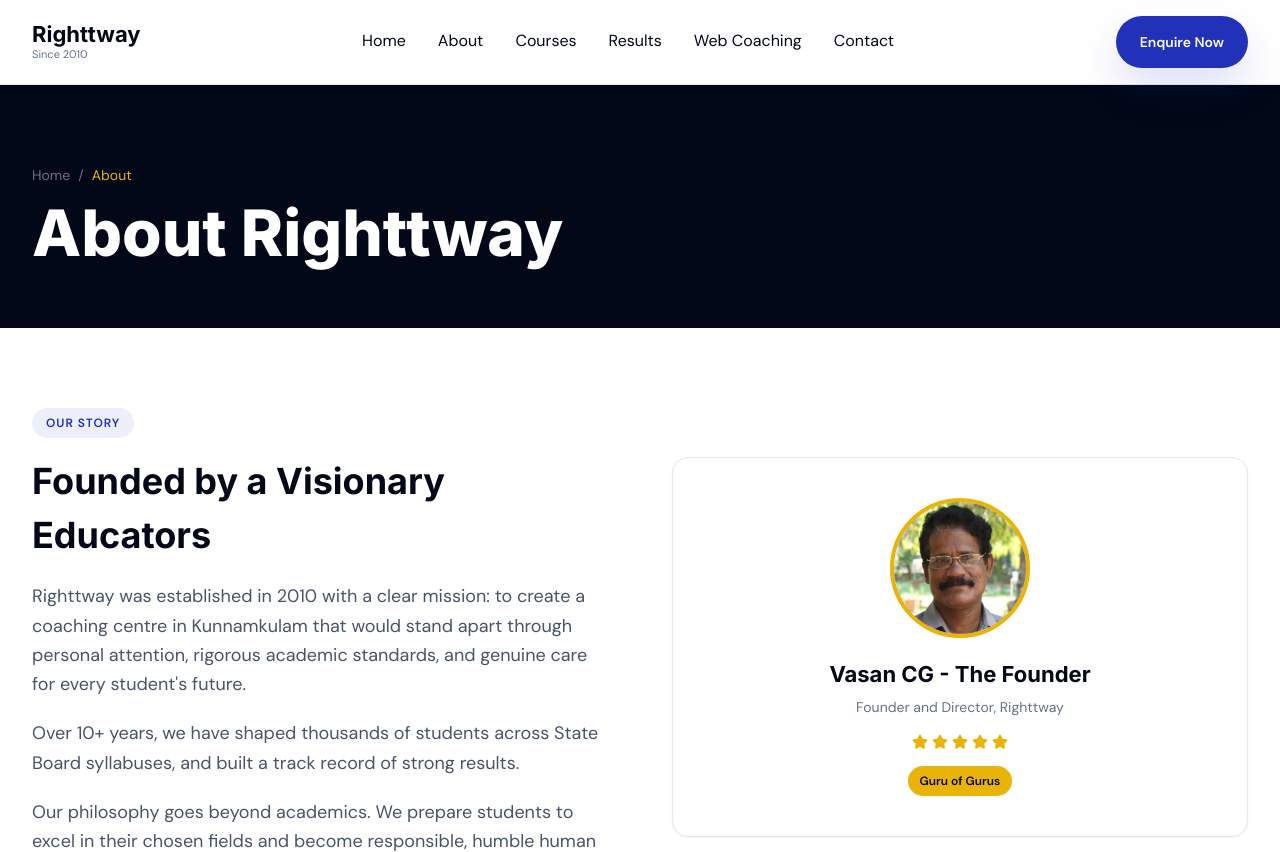
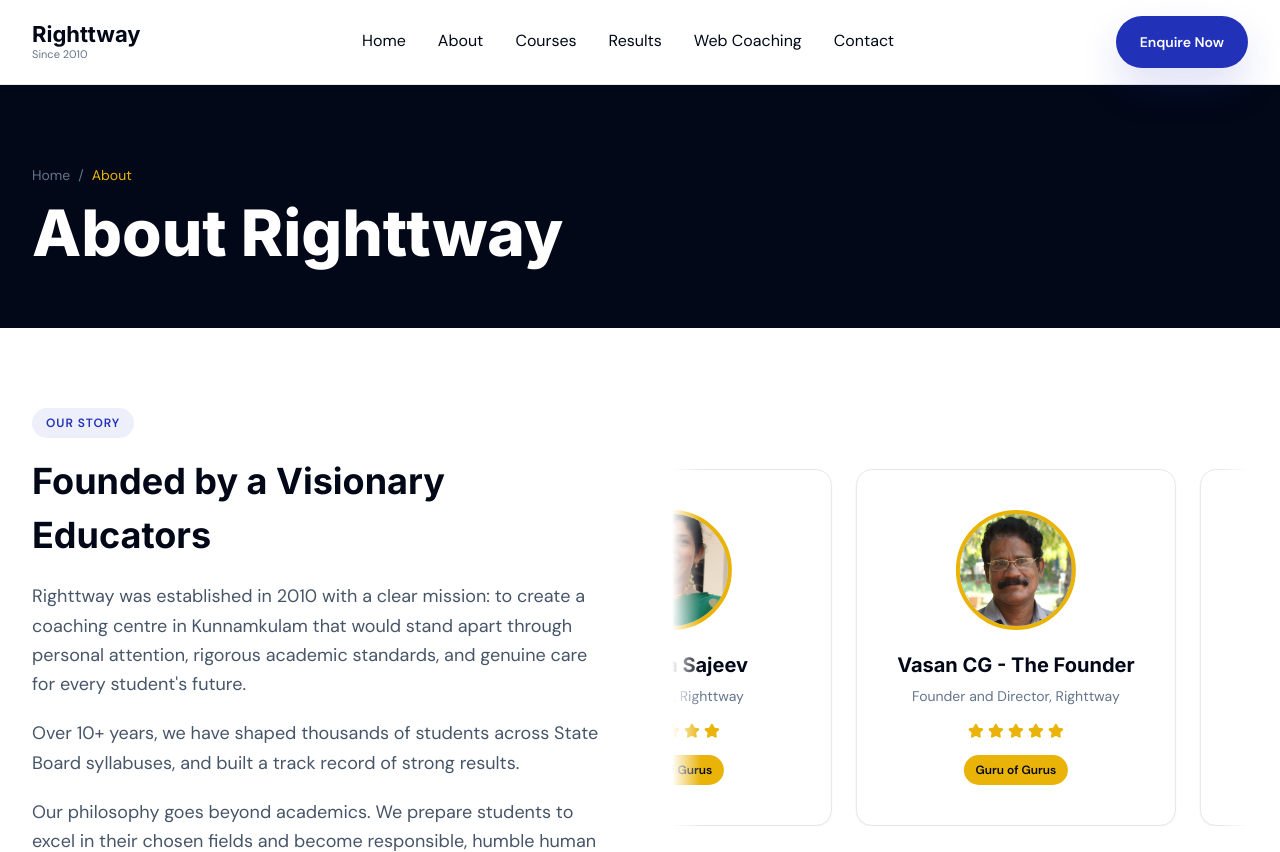
Before and after one commit to recodehive/righttway, a Next.js app: page /about in a window 1280 px wide. Shown: the top 852 px of the page. Built offline with nearby package versions, Linux system fonts and the light colour scheme.

Commit message:
feat: add founders section with profiles to AboutPage

```diff
--- a/app/about/page.tsx
+++ b/app/about/page.tsx
@@ -3,6 +3,13 @@ import Image from 'next/image';
 import { Star, Award, Target, BookOpen } from 'lucide-react';
 
 export default function AboutPage() {
+  const founders = [
+    { img: '/images/Vasan CG.png', name: 'Vasan CG - The Founder', role: 'Founder and Director, Righttway', badge: 'Guru of Gurus' },
+    { img: '/images/faculty/co founder.jpeg', name: 'Prapitha Kishore', role: 'Co-partner, Righttway', badge: 'Guru of Gurus' },
+    { img: '/images/faculty/sheena-vasan-biology.jpeg', name: 'Sheena A P', role: 'Director, Righttway', badge: 'Guru of Gurus' },
+    { img: '/images/faculty/Prabitha Sajeev 01.jpg', name: 'Prabitha Sajeev', role: 'Co-partner, Righttway', badge: 'Guru of Gurus' },
+  ];
+
   const faculty = [
     { name: 'Mary Elsy Varghese', subject: 'Physics', exp: '11+ Years', img: '/images/faculty/mary-elsy-varghese-physics.jpeg' },
     { name: 'Sanjana', subject: 'Chemistry', exp: '6+ Years', img: '/images/faculty/sanjana-chemistry.jpeg' },
@@ -55,26 +62,30 @@ export default function AboutPage() {
                 Our philosophy goes beyond academics. We prepare students to excel in their chosen fields and become responsible, humble human beings ready for the challenges ahead.
               </p>
             </div>
-            <div>
-              <div className="card" style={{ padding: 40, textAlign: 'center' }}>
+            <div className="faculty-marquee" style={{ display: 'flex', justifyContent: 'center' }}>
+              <div className="faculty-track founder-track">
+                {[...founders, ...founders].map((f, i) => (
+                  <div key={i} className="card" style={{ textAlign: 'center', padding: 40, width: 320, flex: '0 0 auto' }}>
                     <div style={{
-                  width: 140, height: 140, borderRadius: '50%',
+                      width: 120, height: 120, borderRadius: '50%',
                       border: '4px solid #EAB308',
                       background: 'linear-gradient(135deg, #E2E8F0 0%, #cbd5e1 100%)',
                       margin: '0 auto 20px', position: 'relative', overflow: 'hidden',
                     }}>
-                  <Image src="/images/Vasan CG.png" alt="Vasan CG" fill style={{ objectFit: 'cover' }} sizes="140px" />
+                      <Image src={f.img} alt={f.name} fill style={{ objectFit: 'cover' }} sizes="140px" />
                     </div>
-                <div style={{ fontFamily: 'Inter, sans-serif', fontWeight: 700, fontSize: 22, color: '#020817', marginBottom: 6 }}>
-                 Vasan CG - The Founder
+                    <div style={{ fontFamily: 'Inter, sans-serif', fontWeight: 700, fontSize: 20, color: '#020817', marginBottom: 6 }}>
+                      {f.name}
                     </div>
                     <div style={{ fontFamily: 'DM Sans, sans-serif', fontSize: 14, color: '#64748B', marginBottom: 16 }}>
-                  Founder and Director, Righttway
+                      {f.role}
                     </div>
                     <div style={{ display: 'flex', justifyContent: 'center', gap: 4, marginBottom: 16 }}>
                       {[1,2,3,4,5].map(i => <Star key={i} size={16} fill="#EAB308" color="#EAB308" />)}
                     </div>
-                <span className="badge badge-warning">Guru of Gurus</span>
+                    <span className="badge badge-warning">{f.badge}</span>
+                  </div>
+                ))}
               </div>
             </div>
           </div>
```
Lines whose indentation alone changed are shown as unchanged.
